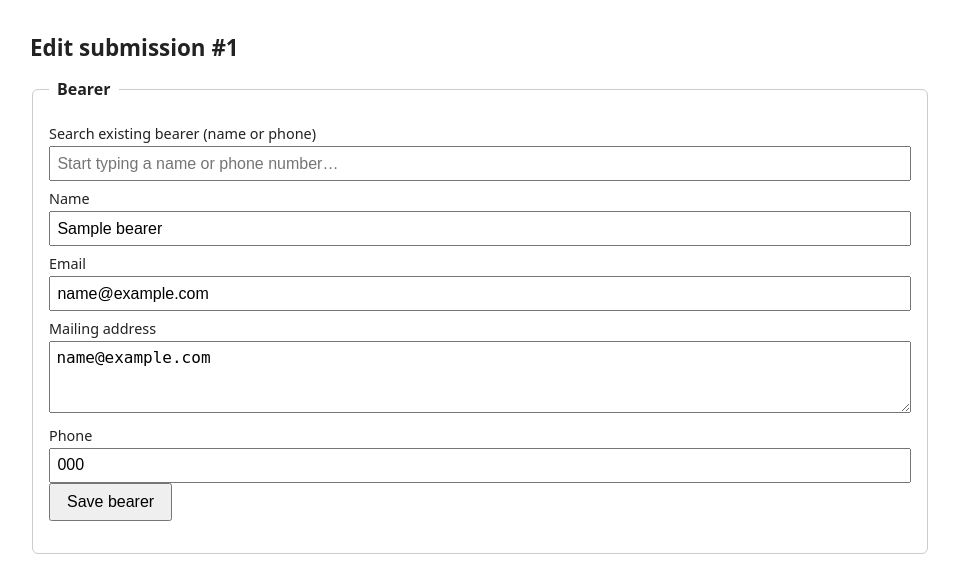
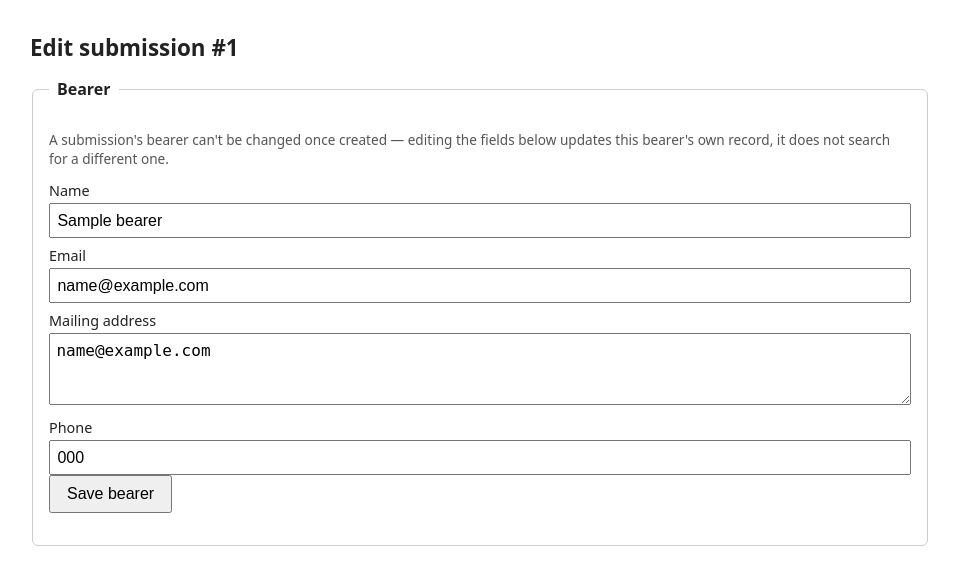
Before and after one commit to Kentigern/BikerPassport, a Django app: page /passports/submissions/1/edit/ in a window 1280 px wide. Shown: the top 571 px of the page, without its empty margins (160-1119 px from the left). Run offline with Django 5.2, Linux system fonts and the light colour scheme; a user stored in the database is signed in; tables that the repository leaves empty hold one stand-in row (values such as "Sample post"); parts of the project's set-up code (start-up, migrations or seed data) failed here and were passed over.

Commit message:
Block reassigning a submission's bearer, and harden the intake save endpoints
submission_save_view let staff reassign an existing submission to a
different, verified bearer just by knowing (or guessing) its id, silently
overwriting that bearer's stamps/tickets. Bearer is now immutable on an
existing submission once created, matching the read-only rule the raw
admin already enforces for the same reason. Both update paths are also
now wrapped in transaction.atomic() so a save can't leave the submission's
fields and its stamped venues out of sync, and access.is_bearer_verified
no longer 500s on a malformed bearer_id from a POST body.

Also introduces a shared _require_perm() JSON-403 helper, used across
bearer_search_view/bearer_save_view/submission_save_view, so every
permission failure on these fetch endpoints returns the same JSON shape.

Co-Authored-By: Claude Sonnet 5 <noreply@anthropic.com>

```diff
--- a/passports/access.py
+++ b/passports/access.py
@@ -19,4 +19,11 @@ def mark_bearer_verified(request, bearer_id):
 def is_bearer_verified(request, bearer_id):
     if request.user.is_superuser:
         return True
-    return int(bearer_id) in request.session.get('verified_bearer_ids', [])
+    # bearer_id can come straight from a POST body (bearer_save_view,
+    # submission_save_view) — a malformed value is simply unverified, not a
+    # server error.
+    try:
+        bearer_id = int(bearer_id)
+    except (TypeError, ValueError):
+        return False
+    return bearer_id in request.session.get('verified_bearer_ids', [])
--- a/passports/static/passports/intake.js
+++ b/passports/static/passports/intake.js
@@ -135,20 +135,23 @@
   venueList.addEventListener('change', updateStampSummary);
   updateStampSummary();
 
-  // --- Bearer search-and-match -----------------------------------------
+  // --- Bearer search-and-match (new-submission page only — an existing
+  // submission's bearer is fixed and this markup isn't rendered for it) ---
   var searchInput = document.getElementById('bearer-search');
+  var bearerFields = {
+    name: document.getElementById('id_name'),
+    email: document.getElementById('id_email'),
+    phone: document.getElementById('id_phone'),
+    mailing_address: document.getElementById('id_mailing_address'),
+  };
+
+  if (searchInput) {
     var resultsBox = document.getElementById('bearer-search-results');
     var matchNote = document.getElementById('bearer-match-note');
     var phoneChallengeBox = document.getElementById('bearer-phone-challenge');
     var phoneChallengeInput = document.getElementById('bearer-phone-challenge-input');
     var phoneChallengeBtn = document.getElementById('bearer-phone-challenge-btn');
     var phoneChallengeStatus = document.getElementById('bearer-phone-challenge-status');
-  var bearerFields = {
-    name: document.getElementById('id_name'),
-    email: document.getElementById('id_email'),
-    phone: document.getElementById('id_phone'),
-    mailing_address: document.getElementById('id_mailing_address'),
-  };
 
     var searchTimer = null;
 
@@ -168,7 +171,7 @@
       }, 250);
     });
 
-  function renderResults(results) {
+    var renderResults = function (results) {
       resultsBox.innerHTML = '';
       if (!results.length) {
         resultsBox.style.display = 'none';
@@ -197,7 +200,7 @@
 
       phoneChallengeStatus.textContent = '';
       phoneChallengeBox.style.display = anyNeedsPhone ? 'block' : 'none';
-  }
+    };
 
     phoneChallengeBtn.addEventListener('click', function () {
       var phone = phoneChallengeInput.value.trim();
@@ -217,7 +220,7 @@
         });
     });
 
-  function pickBearer(bearer) {
+    var pickBearer = function (bearer) {
       if (bearer.submission_id) {
         window.location = '/passports/submissions/' + bearer.submission_id + '/edit/';
         return;
@@ -231,7 +234,7 @@
       matchNote.style.display = 'block';
       resultsBox.style.display = 'none';
       searchInput.value = '';
-  }
+    };
 
     Object.keys(bearerFields).forEach(function (key) {
       bearerFields[key].addEventListener('input', function () {
@@ -242,6 +245,7 @@
         }
       });
     });
+  }
 
   // --- Save bearer --------------------------------------------------
   var bearerSaveBtn = document.getElementById('bearer-save-btn');
--- a/passports/templates/passports/submission_form.html
+++ b/passports/templates/passports/submission_form.html
@@ -117,6 +117,7 @@
 <fieldset>
   <legend>Bearer</legend>
 
+  {% if not submission %}
   <label for="bearer-search">Search existing bearer (name or phone)</label>
   <input type="text" id="bearer-search" autocomplete="off" placeholder="Start typing a name or phone number…">
   <div id="bearer-search-results"></div>
@@ -129,6 +130,9 @@
   </div>
 
   <p id="bearer-match-note" style="display: none;"></p>
+  {% else %}
+  <p class="corner-snip-note">A submission's bearer can't be changed once created — editing the fields below updates this bearer's own record, it does not search for a different one.</p>
+  {% endif %}
 
   {% for field in bearer_form %}
     <label for="{{ field.id_for_label }}">{{ field.label }}</label>
--- a/passports/views.py
+++ b/passports/views.py
@@ -22,6 +22,21 @@ from .phone import normalize_uk_phone
 
 def _permission_denied_json(message):
     return JsonResponse({'ok': False, 'errors': {'permission': [message]}}, status=403)
+
+
+def _require_perm(request, perm, message):
+    """Shared JSON-403 pattern for this app's fetch/POST API endpoints
+    (bearer_search_view, bearer_save_view, submission_save_view) — every
+    permission failure on one of those must come back as this same JSON
+    shape, never Django's HTML 403 page, so intake.js can handle every
+    endpoint's failure the same way without special-casing. Full-page views
+    (dashboard_view, raffle_export_view, audit_log_view) intentionally keep
+    raising PermissionDenied instead — a plain browser navigation should get
+    Django's normal HTML 403 page, not JSON. Returns the response to return
+    if the permission is missing, or None if the caller may proceed."""
+    if not request.user.has_perm(perm):
+        return _permission_denied_json(message)
+    return None
 
 
 @staff_member_required
@@ -290,12 +305,16 @@ def bearer_save_view(request):
     bearer_id = request.POST.get('bearer_id') or None
 
     if bearer_id is None:
-        if not request.user.has_perm('passports.add_bearer'):
-            return _permission_denied_json('You do not have permission to add bearers.')
+        denied = _require_perm(request, 'passports.add_bearer', 'You do not have permission to add bearers.')
+        if denied:
+            return denied
         instance = None
     else:
-        if not request.user.has_perm('passports.change_bearer'):
-            return _permission_denied_json('You do not have permission to change bearers.')
+        denied = _require_perm(
+            request, 'passports.change_bearer', 'You do not have permission to change bearers.'
+        )
+        if denied:
+            return denied
         if not is_bearer_verified(request, bearer_id):
             return _permission_denied_json('Search for this bearer by phone first.')
         instance = get_object_or_404(Bearer, pk=bearer_id)
@@ -331,12 +350,28 @@ def submission_save_view(request):
     bearer = get_object_or_404(Bearer, pk=bearer_id)
 
     submission_id = request.POST.get('submission_id') or None
+    existing_submission = None
     if submission_id:
-        if not request.user.has_perm('passports.change_passportsubmission'):
-            return _permission_denied_json('You do not have permission to change submissions.')
+        denied = _require_perm(
+            request, 'passports.change_passportsubmission', 'You do not have permission to change submissions.'
+        )
+        if denied:
+            return denied
+        existing_submission = get_object_or_404(PassportSubmission, pk=submission_id)
+        if not is_bearer_verified(request, existing_submission.bearer_id):
+            return _permission_denied_json('Search for this bearer by phone first.')
+        # A submission's bearer is immutable once created (same rule the raw
+        # admin enforces via readonly_fields — see admin.py) — reassigning
+        # would let a verified-but-unrelated bearer's stamps/tickets be
+        # overwritten onto someone else's record.
+        if int(bearer_id) != existing_submission.bearer_id:
+            return _permission_denied_json("A submission's bearer cannot be changed.")
     else:
-        if not request.user.has_perm('passports.add_passportsubmission'):
-            return _permission_denied_json('You do not have permission to add submissions.')
+        denied = _require_perm(
+            request, 'passports.add_passportsubmission', 'You do not have permission to add submissions.'
+        )
+        if denied:
+            return denied
 
     venues = Venue.objects.filter(pk__in=request.POST.getlist('venues_stamped'), is_active=True)
     date_received = parse_date(request.POST.get('date_received', '')) or timezone.localdate()
@@ -346,12 +381,12 @@ def submission_save_view(request):
 
     try:
         if submission_id:
-            submission = get_object_or_404(PassportSubmission, pk=submission_id)
-            submission.bearer = bearer
-            submission.date_received = date_received
-            submission.notes = notes
-            submission.save()
-            submission.venues_stamped.set(venues)
+            submission = existing_submission
+            with transaction.atomic():
+                submission.date_received = date_received
+                submission.notes = notes
+                submission.save()
+                submission.venues_stamped.set(venues)
         else:
             season = Season.objects.current()
             if season is None:
@@ -366,10 +401,11 @@ def submission_save_view(request):
             existing = PassportSubmission.objects.filter(bearer=bearer, season=season).first()
             if existing:
                 matched_existing = True
-                existing.date_received = date_received
-                existing.notes = notes
-                existing.save()
-                existing.venues_stamped.set(venues)
+                with transaction.atomic():
+                    existing.date_received = date_received
+                    existing.notes = notes
+                    existing.save()
+                    existing.venues_stamped.set(venues)
                 submission = existing
             else:
                 with transaction.atomic():
@@ -414,8 +450,9 @@ def bearer_search_view(request):
     charity's ask): searching by phone reveals full details, searching by
     name only confirms a match exists and prompts for the phone number.
     Superusers bypass this and get full details either way (§5.2)."""
-    if not request.user.has_perm('passports.view_bearer'):
-        return _permission_denied_json('You do not have permission to view bearers.')
+    denied = _require_perm(request, 'passports.view_bearer', 'You do not have permission to view bearers.')
+    if denied:
+        return denied
 
     q = request.GET.get('q', '').strip()
     results = []
```
Lines whose indentation alone changed are shown as unchanged.
